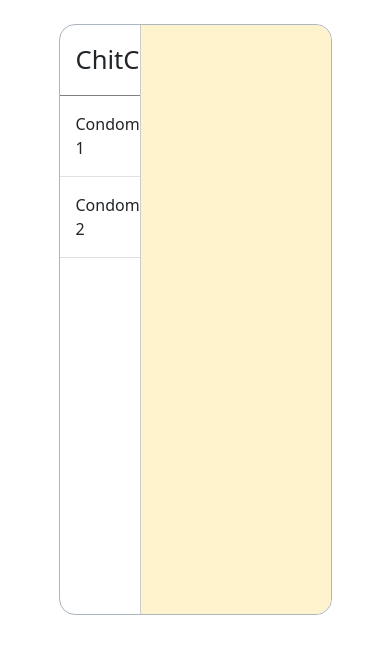
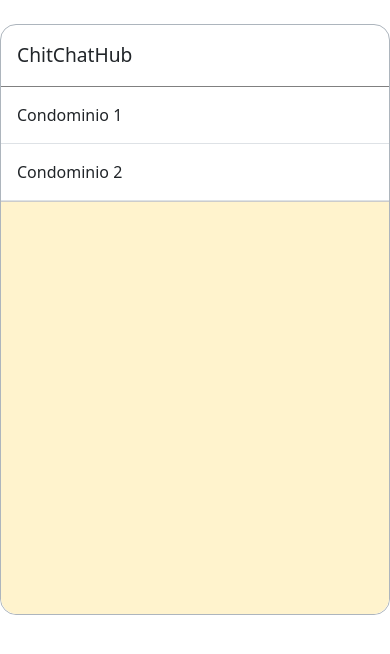
Before and after one commit to Lucone00/ChitChatHub, an Angular app: page / in a window 390 px wide. Shown: the top 654 px of the page. Built offline with nearby package versions, Linux system fonts and the light colour scheme.

Commit message:
aggiunto responsive per mobile

```diff
--- a/src/app/features/chat-container/chat-container.component.html
+++ b/src/app/features/chat-container/chat-container.component.html
@@ -7,7 +7,7 @@
       <ng-template #groupNameTemplate>
         <div (click)="goBackToGroups()">
           <i class="fa-solid fa-circle-chevron-left"></i>
-          {{ selectedGroup?.groupName }}
+         <span class="selected-group">{{ selectedGroup?.groupName }}</span>
         </div>
       </ng-template>
     </div>
--- a/src/app/features/chat-container/chat-container.component.scss
+++ b/src/app/features/chat-container/chat-container.component.scss
@@ -2,11 +2,16 @@
   display: flex;
   height: 70vh;
   width: 70%;
+
+  @media (max-width: 768px) {
+    flex-direction: column;
+    width: 100%;
+  }
 }
 
 .chat-header {
   border-bottom: 1px solid gray;
-  font-size: 1.6rem;
+  font-size: 1.2rem;
 }
 
 .sidebar {
@@ -14,12 +19,33 @@
   border-right: 1px solid #ccc;
   border-top-left-radius: 1rem;
   border-bottom-left-radius: 1rem;
+
+  @media (max-width: 768px) {
+    width: 100%;
+    border-right: none;
+    border-bottom: 1px solid #ccc;
+    border-top-left-radius: 0;
+    border-bottom-left-radius: 0;
+  }
+}
+
+.selected-group {
+  margin-left: 0.3rem;
+  text-decoration: underline;
 }
 
 .chat-details {
   flex-grow: 1;
   border-top-right-radius: 1rem;
   border-bottom-right-radius: 1rem;
+
+  @media (max-width: 768px) {
+    width: 100%;
+    border-top-right-radius: 0;
+    border-bottom-right-radius: 0;
+    border-bottom-right-radius: 1rem;
+    border-bottom-left-radius: 1rem;
+  }
 }
 
 .chat-name {
@@ -31,7 +57,7 @@
 .message-input {
   margin: 0 auto;
   & textarea {
-    width: 25rem;
+    width: 100%;
   }
   & button {
     color: white;
--- a/src/app/features/services/get-chat-groups-data.service.ts
+++ b/src/app/features/services/get-chat-groups-data.service.ts
@@ -9,7 +9,7 @@ export class GetChatGroupsDataService {
     return [
       {
         groupName: 'Condominio 1',
-        id:1,
+        id: 1,
         chats: [
           { id: 1, chat: 'David' },
           { id: 2, chat: 'Paolo' },
```
